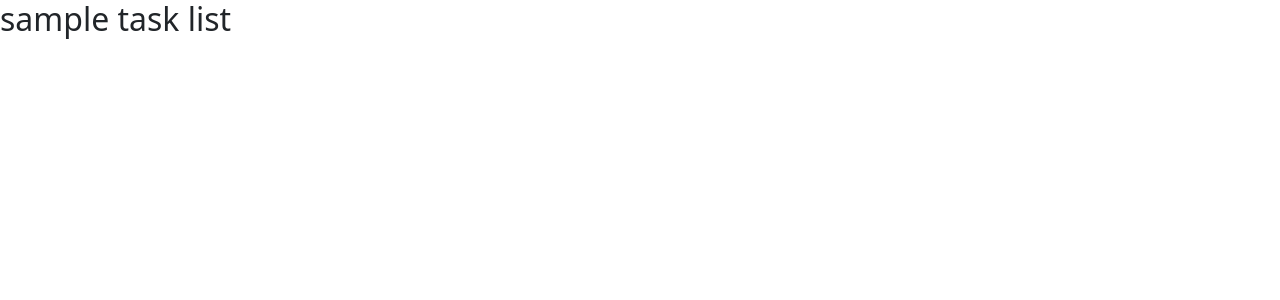
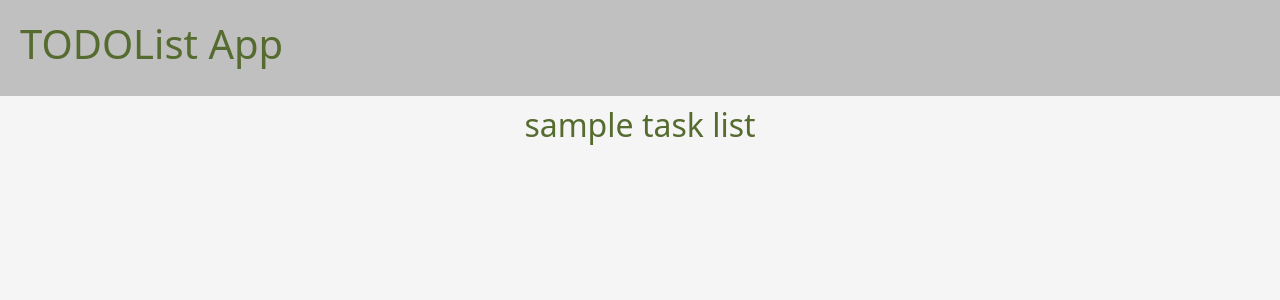
Before and after one commit to vikmos/todolist, a Django app: page / in a window 1280 px wide. Shown: the top 300 px of the page. Run offline with Django 4.2, Linux system fonts and the light colour scheme; the visitor is signed in with stand-in values (Sample User, id 1); data that the repository does not hold is empty.

Commit message:
Some style added

```diff
--- /dev/null
+++ b/todolist/static/css/todolist.css
@@ -0,0 +1,22 @@
+* {
+    margin: 0;
+    padding: 0;
+    box-sizing: border-box;
+}
+
+body {
+    width: 100%;
+    background-color: whitesmoke;
+}
+
+.header {
+    padding: 20px;
+    color: darkolivegreen;
+    background-color: silver;
+}
+
+.content-header {
+    text-align: center;
+    padding: 10px;
+    color: darkolivegreen;
+}
--- a/todolist/templates/todolist/base.html
+++ b/todolist/templates/todolist/base.html
@@ -4,23 +4,24 @@
         <title>TODOList APP</title>
         <link href="https://cdn.jsdelivr.net/npm/bootstrap@5.2.0-beta1/dist/css/bootstrap.min.css" rel="stylesheet" integrity="sha384-0evHe/X+R7YkIZDRvuzKMRqM+OrBnVFBL6DOitfPri4tjfHxaWutUpFmBp4vmVor" crossorigin="anonymous">
 <script src="https://cdn.jsdelivr.net/npm/bootstrap@5.2.0-beta1/dist/js/bootstrap.bundle.min.js" integrity="sha384-pprn3073KE6tl6bjs2QrFaJGz5/SUsLqktiwsUTF55Jfv3qYSDhgCecCxMW52nD2" crossorigin="anonymous"></script>
+        <link rel="stylesheet" href="{% static 'css/todolist.css' %}">
     </head>
     <body>
+        <div class="header">
+            <h1>TODOList App</h1>
+        </div>
         {% if user.is_authenticated %}
-        <div>
+        <div class="content-header">
             <h2>{{ user.get_username }} task list</h2>
         </div>
-        <div class="content container">
-            <div class="row">
-                <div class="col-mid-8">
-                {% block content %}
-                {% endblock %}
-                </div>
-            </div>
+        <div class="container">
+           {% block content %}
+           {% endblock %}
         </div>
         {% else %}
-        <div>
-            <h2>Hi Anonymus! You must register or log in</h2>
+            <div class="content-header">
+                <h2>Hi Anonymus! You must register or log in</h2>
+            </div>
         </div>
         {% endif %}
     </body>
--- a/todolist/templates/todolist/task_list.html
+++ b/todolist/templates/todolist/task_list.html
@@ -2,9 +2,22 @@
 
 {% block content %}
     {% for task in tasks %}
-        <div class="ui checkbox">
-            <input type="checkbox" name="example">{{ task.status }}
-            <label>{{ task.text }}</label>
+        {% if task.task_status == True %}
+        <div class="container">
+            <div class="row">
+                <div class="col">
+                    <input type="checkbox">{{ task.status }}
+                    <label>{{ task.text }}</label>
+                </div>
+       {% else %}
+        <div class="container">
+            <div class="row">
+                <div class="col">
+                    <input type="checkbox">{{ task.status }}
+                    <label>{{ task.text }}</label>
+                </div>
+            </div>
         </div>
+        {% endif %}
     {% endfor %}
 {% endblock %}
--- a/todolist/views.py
+++ b/todolist/views.py
@@ -3,5 +3,5 @@ from django.utils import timezone
 from .models import Task
 
 def task_list(request):
-    tasks = Task.objects.filter(create_date__lte=timezone.now(), task_status=False).order_by('create_date')
+    tasks = Task.objects.filter(create_date__lte=timezone.now()).order_by('create_date')
     return render(request, 'todolist/task_list.html', {'tasks': tasks})
```
